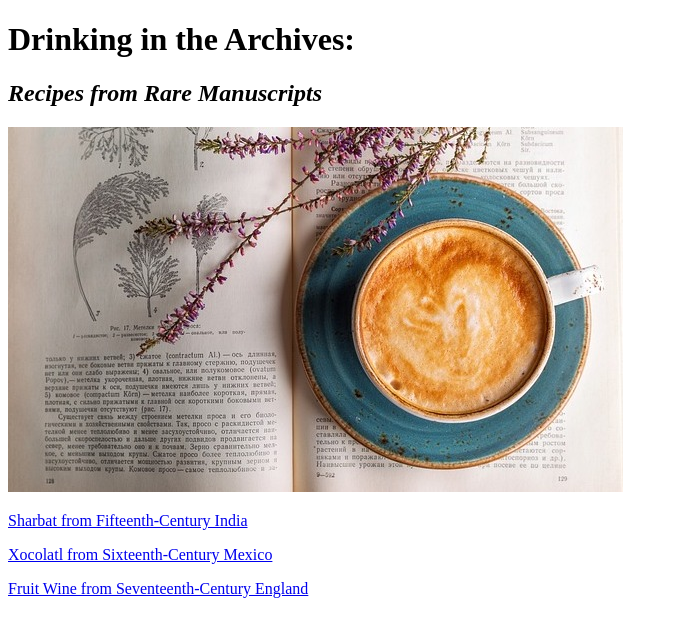
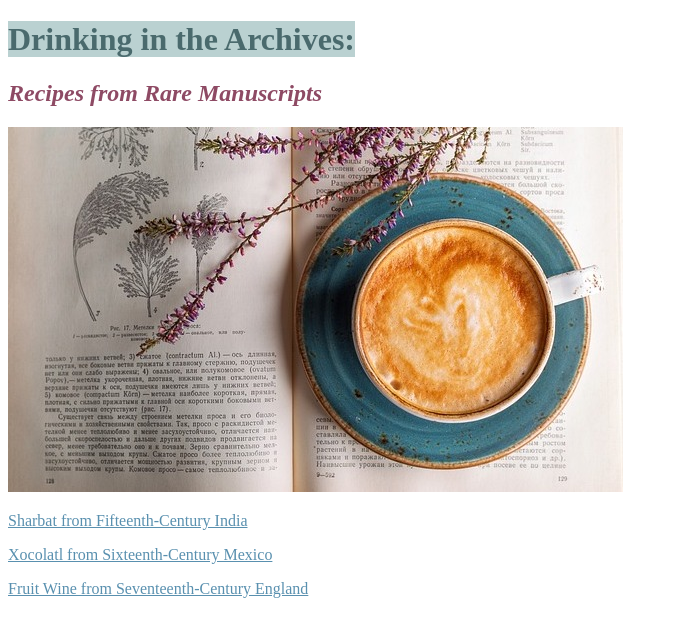
Before and after one commit to kiteen/odin-recipes, a plain HTML site: page index.html in a window 1280 px wide. Shown: the whole page, without its empty margins (0-678 px from the left). Drawn offline with Linux system fonts and the light colour scheme.

Commit message:
Add internal CSS to index.html; add external CSS to recipe pages

```diff
--- a/index.html
+++ b/index.html
@@ -3,10 +3,26 @@
     <head>
         <meta charset="UTF-8">
         <title>Recipes</title>
+        <style>
+            a {
+                color: rgb(89, 144, 175);
+            }
+            img {
+                height:365px;
+                width: auto;
+            }
+            h1 span {
+                color: rgb(74, 106, 109);
+                background-color: rgb(186, 209, 209);
+            }
+            h2 {
+                color: rgb(142, 74, 100);
+            }
+        </style>
     </head>
 
     <body>
-        <h1>Drinking in the Archives:</h1>
+        <h1><span>Drinking in the Archives:</span></h1>
         <i><h2>Recipes from Rare Manuscripts</h2></i>
         <img src="images/coffeewithbook.jpg" alt="Coffee in a round cup placed on top of an open book">
         <p><a href="recipes/sharbat.html">Sharbat from Fifteenth-Century India</a></p>
--- /dev/null
+++ b/style.css
@@ -0,0 +1,18 @@
+h1 {
+    color: rgb(85, 44, 60)
+}
+
+h2  {
+    display: table;
+    padding-inline: 5px;
+    background-color: rgb(85, 44, 60);
+    color: rgb(210, 162, 180);
+}
+img {
+    max-width: 100%;
+    height: auto;
+}
+
+a {
+    color: rgb(89, 144, 175);
+}
```
Also changed, not shown: recipes/fruit-wine.html (+1 -0 lines), recipes/sharbat.html (+1 -0 lines), recipes/xocolatl.html (+1 -0 lines).
